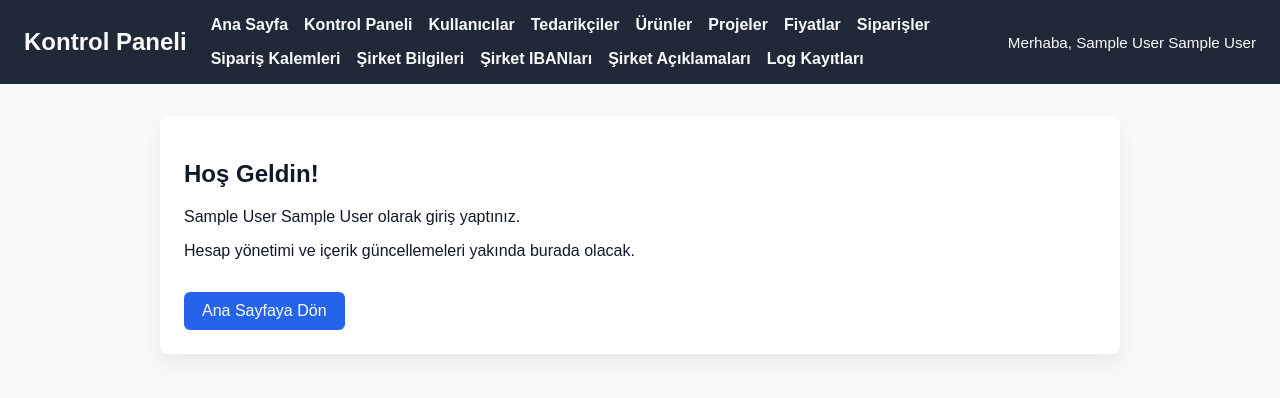
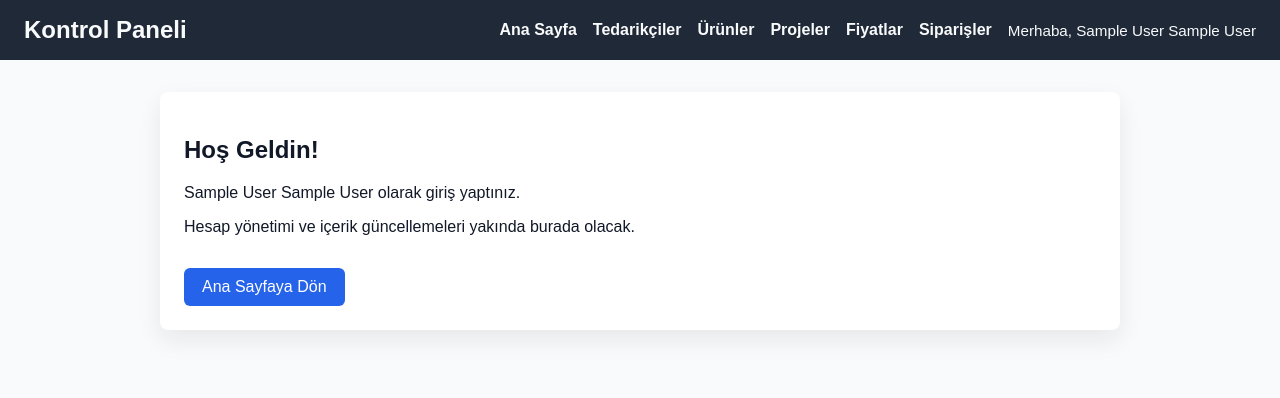
Before and after one commit to hakanicellioglu/nexa, a PHP site: page /dashboard.php in a window 1280 px wide. Shown: the top 398 px of the page. Run offline with PHP 8.4, Linux system fonts and the light colour scheme; the visitor is signed in with stand-in values (Sample User, id 1).

Commit message:
Remove admin-only links from authenticated navigation

```diff
--- a/header.php
+++ b/header.php
@@ -15,18 +15,11 @@ $publicLinks = [
 ];
 
 $authenticatedLinks = [
-    ['href' => 'dashboard.php', 'label' => 'Kontrol Paneli'],
-    ['href' => 'users.php', 'label' => 'Kullanıcılar'],
     ['href' => 'suppliers.php', 'label' => 'Tedarikçiler'],
     ['href' => 'products.php', 'label' => 'Ürünler'],
     ['href' => 'projects.php', 'label' => 'Projeler'],
     ['href' => 'price.php', 'label' => 'Fiyatlar'],
     ['href' => 'orders.php', 'label' => 'Siparişler'],
-    ['href' => 'order_items.php', 'label' => 'Sipariş Kalemleri'],
-    ['href' => 'company.php', 'label' => 'Şirket Bilgileri'],
-    ['href' => 'company_ibans.php', 'label' => 'Şirket IBANları'],
-    ['href' => 'company_descriptions.php', 'label' => 'Şirket Açıklamaları'],
-    ['href' => 'logs.php', 'label' => 'Log Kayıtları'],
 ];
 
 $guestLinks = [
```
